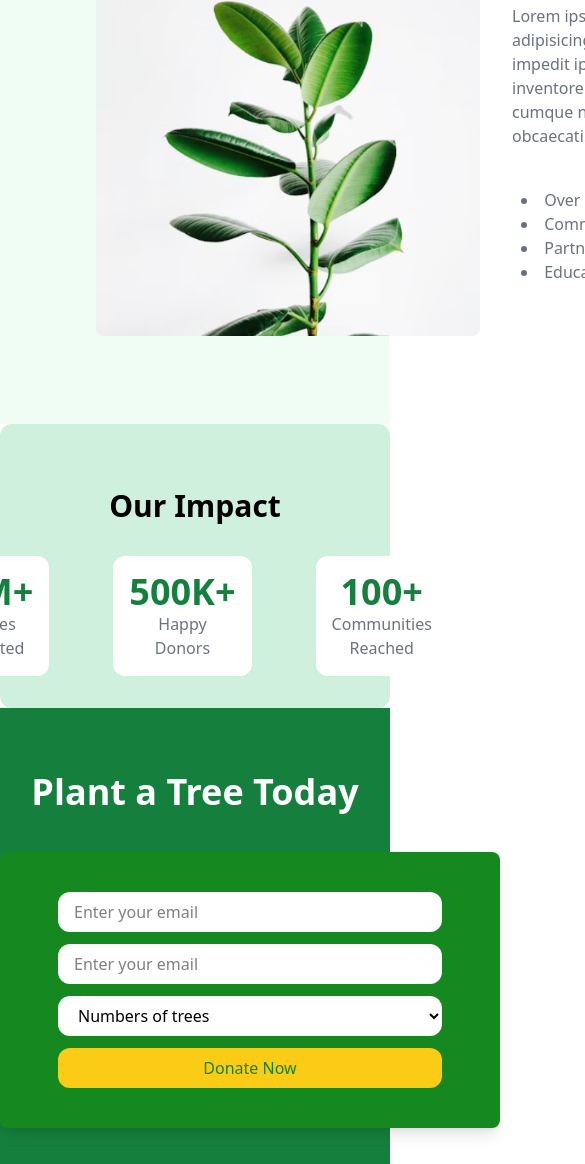
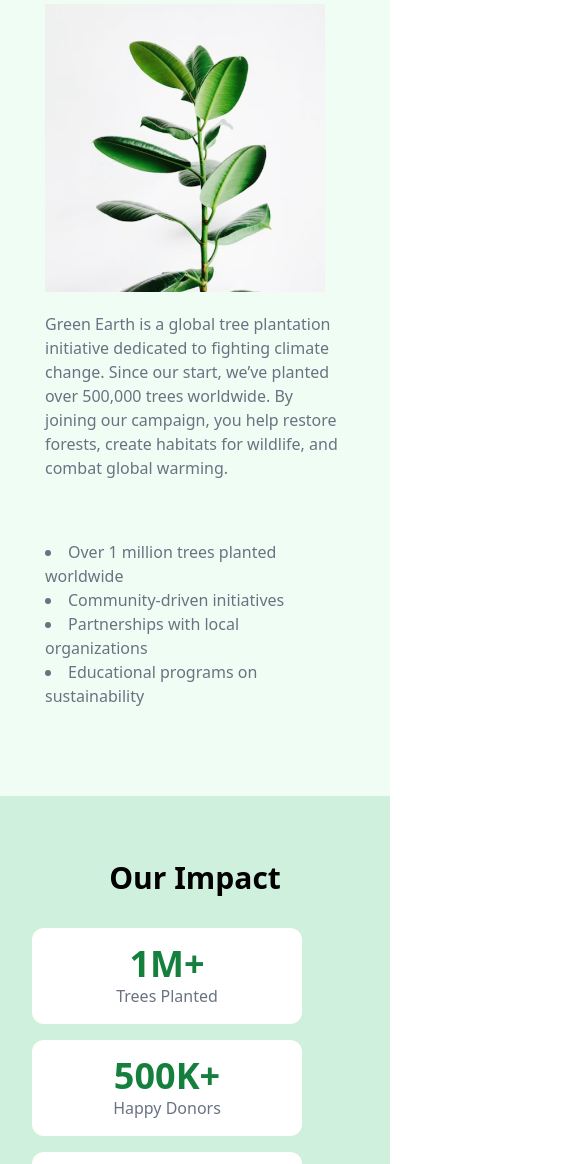
Before and after one commit to Fahim083/assignment-6, a plain HTML site: page index.html in a window 390 px wide. Shown: the part 1540-2704 px from the top of the page, 585 px wide, since content can reach past the window. Drawn offline with nearby package versions, Linux system fonts and the light colour scheme; no server answers.

Commit message:
responsive done

```diff
--- a/index.html
+++ b/index.html
@@ -49,13 +49,13 @@
         <img src="./assets/hero-leaf2.png" class="h-[350px] w-[450px]" alt="" />
       </herobanner>
     </header>
-    <main class="p-24 pb-6 bg-[rgb(240,253,244)]">
+    <main class="p-5 md:p-24 pb-6 bg-[rgb(240,253,244)]">
       <div class="tree-shop-container">
-        <h1 class="text-center text-4xl font-semibold pb-8">
+        <h1 class="text-center text-2xl md:text-4xl font-semibold pb-4 md:pb-8">
           Choose Your Trees
         </h1>
-        <div class="flex justify-between">
-          <div class="tree-categories w-[200px]">
+        <div class="md:flex justify-between ">
+          <div class="tree-categories w-[200px] mx-auto mb-4 md:mb-0 p-4 rounded-xl text-center">
             <h3 class="text-lg font-semibold">Categories</h3>
             <div>
               <p
@@ -67,10 +67,10 @@
               <div id="category-list" class="mt-2 space-y-1"></div>
             </div>
           </div>
-          <div class="tree-product w-[770px] grid grid-cols-3 gap-4 p-4 pt-0">
+          <div class="tree-product w-[300px] md:w-[770px] grid grid-cols-1 md:grid-cols-3 gap-4 p-4 pl-0 md:pl-4 pt-0">
 
           </div>
-          <div class="tree-cart w-[200px] bg-white p-3 rounded-xl">
+          <div class="tree-cart w-[285px] md:w-[200px] bg-white p-3 rounded-xl">
   <h1 class="text-xl font-semibold">Your Cart</h1>
   <div id="cart-items"></div>
   <div class="flex justify-between font-semibold mt-4">
@@ -82,22 +82,19 @@
         </div>
       </div>
       <div class="campain py-16">
-        <div class="campain-about mx-auto w-[750px]">
+        <div class="campain-about mx-auto w-[300px] md:w-[750px]">
           <h1 class="text-3xl font-bold text-center">About the Campaign</h1>
-          <div class="flex gap-8 mt-8">
+          <div class="md:flex gap-8 mt-8">
             <img
               src="./assets/about.png"
-              class="h-96 w-96 object-cover"
+              class="h-72 md:h-96 w-[280px] md:w-96 object-cover"
               alt=""
             />
-            <div class="flex flex-col gap-10 justify-center items-center">
+            <div class="flex flex-col gap-10 justify-center items-center pt-5 md:pt-0">
               <p class="text-md text-gray-500">
-                Lorem ipsum dolor sit amet consectetur adipisicing elit.
-                Accusamus laboriosam impedit ipsum itaque repellat asperiores ut
-                inventore laudantium aspernatur veritatis cumque nobis dicta,
-                libero in esse dolorum obcaecati. Totam, ipsam.
+                Green Earth is a global tree plantation initiative dedicated to fighting climate change. Since our start, we’ve planted over 500,000 trees worldwide. By joining our campaign, you help restore forests, create habitats for wildlife, and combat global warming.
               </p>
-              <ul class="list-inside list-disc text-md text-gray-500">
+              <ul class="list-inside list-disc text-md pt-5 md:pt-0 text-gray-500">
                 <li>Over 1 million trees planted worldwide</li>
                 <li>Community-driven initiatives</li>
                 <li>Partnerships with local organizations</li>
@@ -109,47 +106,47 @@
       </div>
     </main>
     <footer>
-      <div class="impact bg-[rgb(207,240,220)] p-8 rounded-xl">
+      <div class="impact bg-[rgb(207,240,220)] p-8 ">
         <h1 class="text-3xl font-bold text-center py-8">Our Impact</h1>
-        <div class="flex justify-center gap-16">
-          <div class="text-center bg-white p-4 rounded-xl w-80 hover:bg-[rgba(220,252,231,1)]">
+        <div class="md:flex justify-center gap-16 space-y-4">
+          <div class="text-center bg-white p-4 rounded-xl w-[270px]  md:w-80 hover:bg-[rgba(220,252,231,1)]">
             <h2 class="text-4xl font-bold text-[rgb(21,128,61)]">1M+</h2>
             <p class="text-gray-500">Trees Planted</p>
           </div>
-          <div class="text-center bg-white p-4 rounded-xl w-80 hover:bg-[rgba(220,252,231,1)]">
+          <div class="text-center bg-white p-4 rounded-xl w-[270px]  md:w-80 hover:bg-[rgba(220,252,231,1)]">
             <h2 class="text-4xl font-bold text-[rgb(21,128,61)]">500K+</h2>
             <p class="text-gray-500">Happy Donors</p>
           </div>
-          <div class="text-center bg-white p-4 rounded-xl w-80 hover:bg-[rgba(220,252,231,1)]">
+          <div class="text-center bg-white p-4 rounded-xl w-[270px]  md:w-80 hover:bg-[rgba(220,252,231,1)]">
             <h2 class="text-4xl font-bold text-[rgb(21,128,61)]">100+</h2>
             <p class="text-gray-500">Communities Reached</p>
           </div>
         </div>
       </div>
       <div class="plant-tree bg-[rgb(21,128,61)] text-white text-center py-16 ">
-        <h2 class="text-4xl text-white font-bold text-center pb-10">
+        <h2 class="text-2xl md:text-4xl text-white font-bold text-center pb-10">
           Plant a Tree Today
         </h2>
         <div>
           <div
-            class="py-10 w-[500px] bg-[rgb(21,136,31)] space-y-3 rounded-lg shadow-lg mx-auto"
+            class=" py-5 md:py-10 w-[280px] md:w-[500px] bg-[rgb(21,136,31)] space-y-3 rounded-lg shadow-lg mx-auto"
           >
             <input
               type="text"
               placeholder="Enter your email"
-              class="px-4 py-2 rounded-xl w-96 text-black bg-white"
+              class="px-4 py-2 rounded-xl w-60 md:w-96 text-black bg-white"
             />
             <br />
             <input
               type="text"
               placeholder="Enter your email"
-              class="px-4 py-2 rounded-xl w-96 text-black bg-white"
+              class="px-4 py-2 rounded-xl w-60 md:w-96 text-black bg-white"
             />
             <br />
             <select
               name=""
               id=""
-              class="px-4 py-2 rounded-xl w-96 text-black bg-white"
+              class="px-4 py-2 rounded-xl w-60 md:w-96 text-black bg-white"
             >
               <option value="">Numbers of trees</option>
               <option value="">Let Plants A tree</option>
@@ -158,7 +155,7 @@
             </select>
             <br />
             <button
-              class="bg-[rgb(250,204,21)] w-96 px-4 py-2 rounded-xl text-[rgb(21,128,31)]"
+              class="bg-[rgb(250,204,21)] w-60 md:w-96 px-4 py-2 rounded-xl text-[rgb(21,128,31)]"
             >
               Donate Now
             </button>
--- a/script.js
+++ b/script.js
@@ -128,7 +128,7 @@ function showPlantModal(product) {
   div.className = "fixed inset-0 bg-[rgba(108,108,108,0.6)] flex items-center justify-center z-50";
 
   div.innerHTML = `
-    <div class="bg-white rounded-xl w-[500px] p-6 pb-10 space-y-3 relative">
+    <div class="bg-white rounded-xl w-[300px] md:w-[500px] p-6 pb-10 space-y-3 relative">
     <h2 class="text-2xl font-bold mb-2">${product?.name || 'Unknown'}</h2>
     <img src="${product?.image}"
     alt="Plant Image"
```
Also changed, not shown: style.css (+0 -37 lines).
